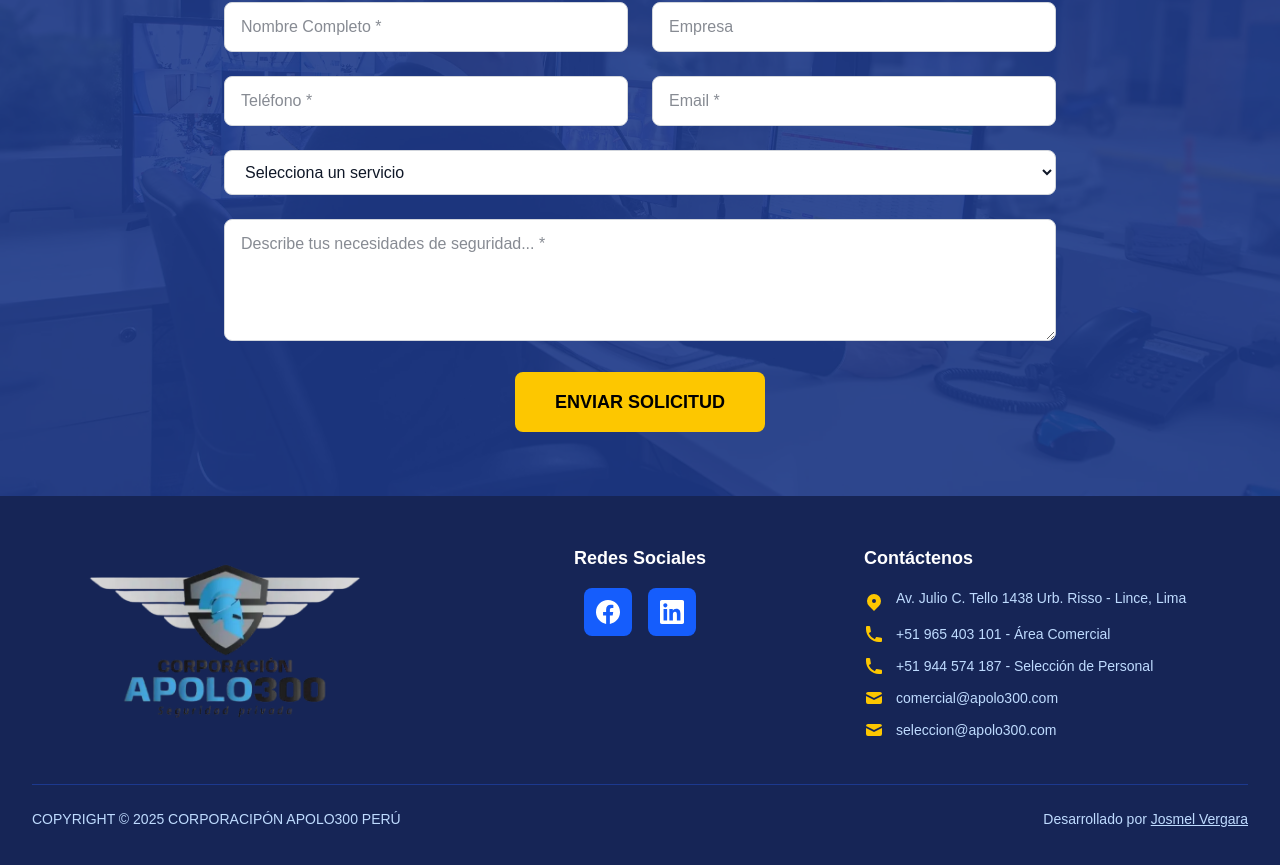
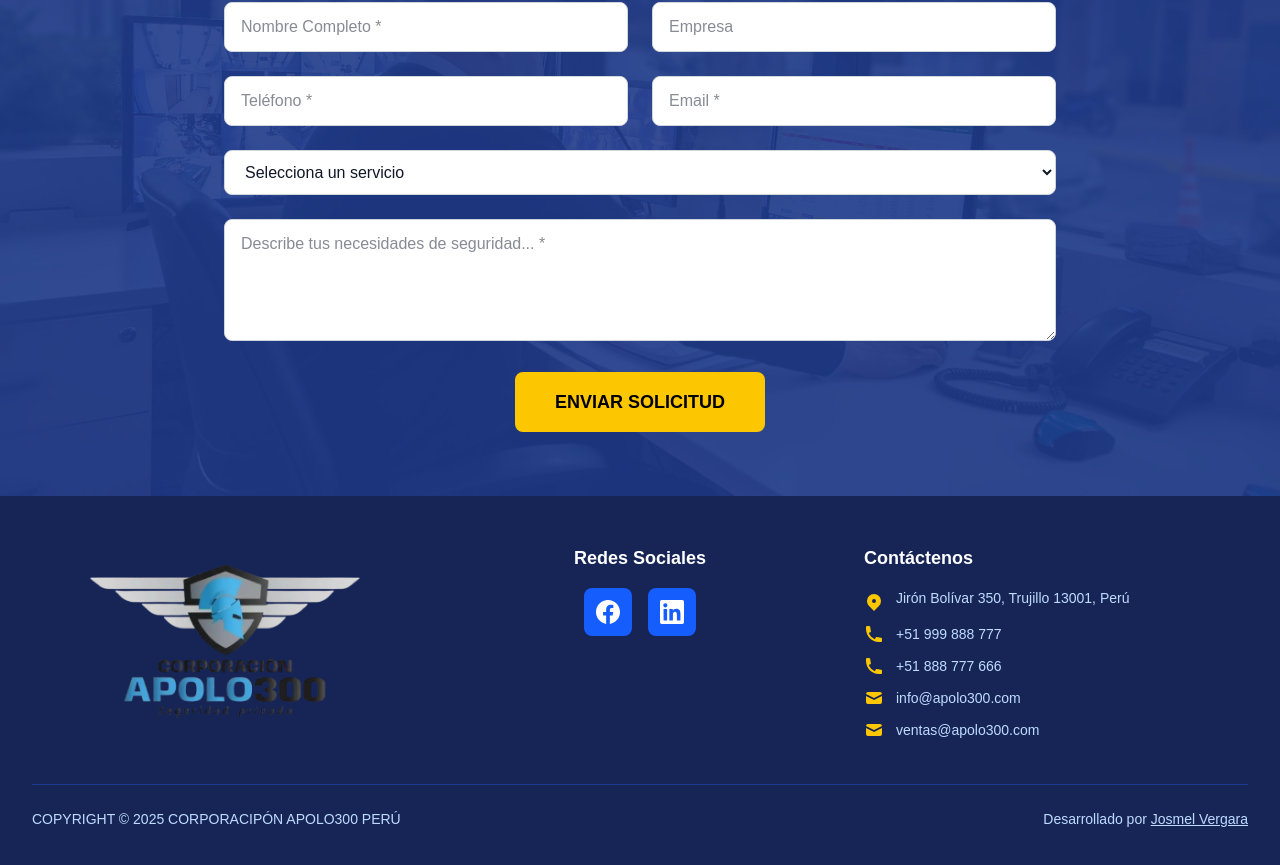
Before and after one commit to josmeleli/apolo300-website, a Next.js app: page / in a window 1280 px wide. Shown: the part 2436-3301 px from the top of the page. Built offline with nearby package versions, Linux system fonts and the light colour scheme.

Commit message:
Update contact information in Footer component for accuracy

```diff
--- a/app/components/Footer.tsx
+++ b/app/components/Footer.tsx
@@ -47,21 +47,21 @@ const Footer = () => {
                 <svg className="w-5 h-5 text-yellow-400 mt-1 mr-3 flex-shrink-0" fill="currentColor" viewBox="0 0 20 20">
                   <path fillRule="evenodd" d="M5.05 4.05a7 7 0 119.9 9.9L10 18.9l-4.95-4.95a7 7 0 010-9.9zM10 11a2 2 0 100-4 2 2 0 000 4z" clipRule="evenodd" />
                 </svg>
-                <span className="text-blue-200 text-sm">Av. Julio C. Tello 1438 Urb. Risso - Lince, Lima</span>
+                <span className="text-blue-200 text-sm">Jirón Bolívar 350, Trujillo 13001, Perú</span>
               </div>
 
               <div className="flex items-center justify-center md:justify-start">
                 <svg className="w-5 h-5 text-yellow-400 mr-3 flex-shrink-0" fill="currentColor" viewBox="0 0 20 20">
                   <path d="M2 3a1 1 0 011-1h2.153a1 1 0 01.986.836l.74 4.435a1 1 0 01-.54 1.06l-1.548.773a11.037 11.037 0 006.105 6.105l.774-1.548a1 1 0 011.059-.54l4.435.74a1 1 0 01.836.986V17a1 1 0 01-1 1h-2C7.82 18 2 12.18 2 5V3z" />
                 </svg>
-                <span className="text-blue-200 text-sm">+51 965 403 101 - Área Comercial</span>
+                <span className="text-blue-200 text-sm">+51 999 888 777</span>
               </div>
 
               <div className="flex items-center justify-center md:justify-start">
                 <svg className="w-5 h-5 text-yellow-400 mr-3 flex-shrink-0" fill="currentColor" viewBox="0 0 20 20">
                   <path d="M2 3a1 1 0 011-1h2.153a1 1 0 01.986.836l.74 4.435a1 1 0 01-.54 1.06l-1.548.773a11.037 11.037 0 006.105 6.105l.774-1.548a1 1 0 011.059-.54l4.435.74a1 1 0 01.836.986V17a1 1 0 01-1 1h-2C7.82 18 2 12.18 2 5V3z" />
                 </svg>
-                <span className="text-blue-200 text-sm">+51 944 574 187 - Selección de Personal</span>
+                <span className="text-blue-200 text-sm">+51 888 777 666</span>
               </div>
 
               <div className="flex items-center justify-center md:justify-start">
@@ -69,7 +69,7 @@ const Footer = () => {
                   <path d="M2.003 5.884L10 9.882l7.997-3.998A2 2 0 0016 4H4a2 2 0 00-1.997 1.884z" />
                   <path d="M18 8.118l-8 4-8-4V14a2 2 0 002 2h12a2 2 0 002-2V8.118z" />
                 </svg>
-                <span className="text-blue-200 text-sm">comercial@apolo300.com</span>
+                <span className="text-blue-200 text-sm">info@apolo300.com</span>
               </div>
 
               <div className="flex items-center justify-center md:justify-start">
@@ -77,7 +77,7 @@ const Footer = () => {
                   <path d="M2.003 5.884L10 9.882l7.997-3.998A2 2 0 0016 4H4a2 2 0 00-1.997 1.884z" />
                   <path d="M18 8.118l-8 4-8-4V14a2 2 0 002 2h12a2 2 0 002-2V8.118z" />
                 </svg>
-                <span className="text-blue-200 text-sm">seleccion@apolo300.com</span>
+                <span className="text-blue-200 text-sm">ventas@apolo300.com</span>
               </div>
             </div>
           </div>
```
